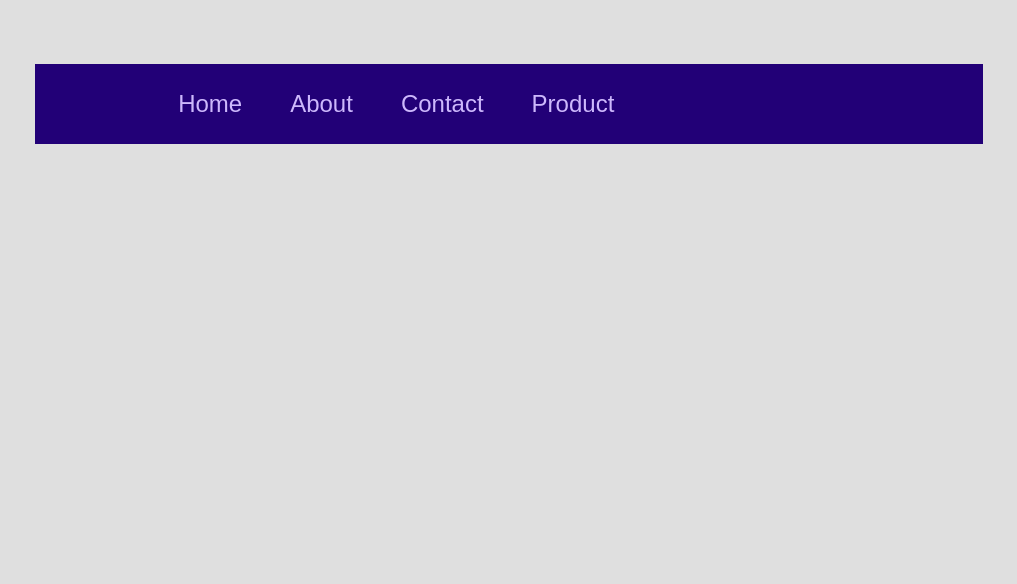
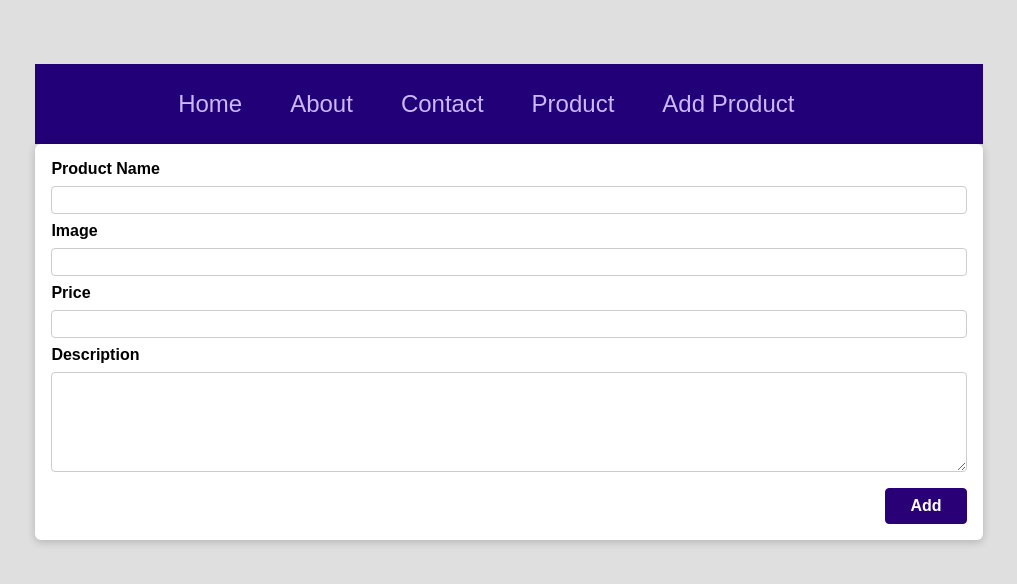
Before and after one commit to sayedazharsabri/react-workshop-projects, a React (Create React App) app in the folder code/basic react project/: page /product/add in a window 1280 px wide. Shown: the top 584 px of the page, without its empty margins (131-1148 px from the left). Built offline with nearby package versions, Linux system fonts and the light colour scheme.

Commit message:
Added form to add new product - demonstrate custom form creation

```diff
--- a/code/basic react project/src/App.js
+++ b/code/basic react project/src/App.js
@@ -2,6 +2,7 @@ import Home from './pages/Home';
 import About from './pages/About';
 import Contact from './pages/Contact';
 import Product from './pages/Product';
+import AddProduct from './pages/AddProduct';
 
 import { Routes, Route } from 'react-router-dom';
 
@@ -15,6 +16,7 @@ function App() {
         <Route path='/about' element={<About />}></Route>
         <Route path='/contact' element={<Contact />}></Route>
         <Route path='/product' element={<Product />}></Route>
+        <Route path='/product/add' element={<AddProduct />}></Route>
       </Routes>
     </Layout>
   );
--- a/code/basic react project/src/components/layouts/MainMenu.js
+++ b/code/basic react project/src/components/layouts/MainMenu.js
@@ -10,6 +10,7 @@ function MainMenu() {
                 <li><Link to="/about">About</Link></li>
                 <li><Link to="/contact">Contact</Link></li>
                 <li><Link to="/product">Product</Link></li>
+                <li><Link to="/product/add">Add Product</Link></li>
             </ul>
         </nav>
     </header>
--- /dev/null
+++ b/code/basic react project/src/components/product/AddProductForm.js
@@ -0,0 +1,34 @@
+import Styles from './AddProductForm.module.css';
+import CustomWrapper from '../layouts/CustomWrapper';
+function AddProductForm() {
+    return <CustomWrapper>
+        <form className={Styles.form}>
+            <div className={Styles.groups}>
+                <label htmlFor="product_name">Product Name</label>
+                <input type="text" placeholder="" id="product_name" />
+
+            </div>
+            <div className={Styles.groups}>
+                <label htmlFor="image">Image</label>
+                <input type="text" placeholder="" id="image" />
+
+            </div>
+            <div className={Styles.groups}>
+                <label htmlFor="price">Price</label>
+                <input type="text" placeholder="" id="price" />
+
+            </div>
+            <div className={Styles.groups}>
+                <label htmlFor="description">Description</label>
+                <textarea rows="5" id="description" />
+
+            </div>
+            <div className={Styles.btn}>
+                <button>Add</button>
+            </div>
+        </form>
+    </CustomWrapper>
+}
+
+
+export default AddProductForm;
--- /dev/null
+++ b/code/basic react project/src/components/product/AddProductForm.module.css
@@ -0,0 +1,45 @@
+.form {
+  padding: 1rem;
+}
+
+.groups {
+  margin-bottom: 0.5rem;
+}
+
+.groups label {
+  display: block;
+  font-weight: bold;
+  margin-bottom: 0.5rem;
+}
+
+.groups input,
+.groups textarea {
+  display: block;
+  font: inherit;
+  border-radius: 4px;
+  border: 1px solid #ccc;
+  padding: 0.25rem;
+  width: 100%;
+}
+
+.btn {
+  margin-top: 1rem;
+  text-align: right;
+}
+
+.btn button {
+  font: inherit;
+  cursor: pointer;
+  background-color: #2a0077;
+  color: white;
+  padding: 0.5rem 1.5rem;
+  border: 1px solid #280077;
+  border-radius: 4px;
+  font-weight: bold;
+}
+
+.btn button:hover,
+.btn button:active {
+  background-color: #340ea5;
+  border-color: #360ea5;
+}
--- /dev/null
+++ b/code/basic react project/src/pages/AddProduct.js
@@ -0,0 +1,7 @@
+import AddProductForm from "../components/product/AddProductForm";
+function AddProduct(){
+
+    return <AddProductForm />
+}
+
+export default AddProduct;
```
